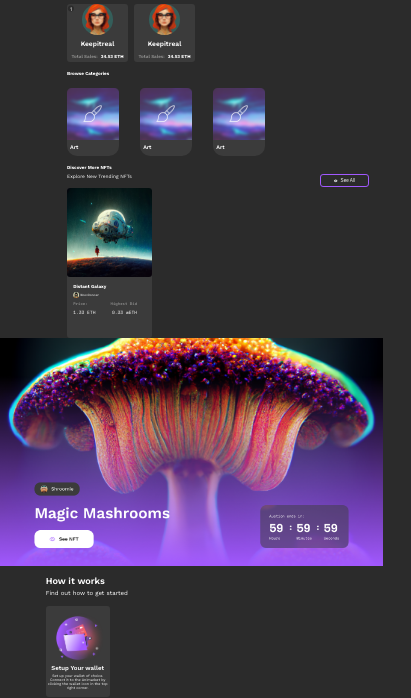
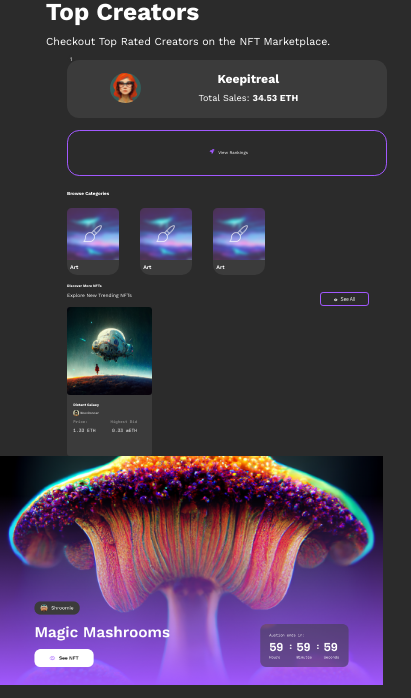
Before and after one commit to islam4ever/NFT-Marketplace, a plain HTML site: page index.html in a window 390 px wide. Shown: the part 724-1422 px from the top of the page, 411 px wide, since content can reach past the window. Drawn offline with nearby package versions, Linux system fonts and the light colour scheme.

Commit message:
added extra resposive screen

```diff
--- a/index.html
+++ b/index.html
@@ -186,34 +186,33 @@
           <h1 class="top_creators">Top Creators</h1>
           <div class="high_texts_con">
             <p class="top_creators_description">Checkout Top Rated Creators on the NFT Marketplace.</p>
-            <div class="high_texts_i_con">
-              <i class="fa-solid fa-rocket"></i>
-              <button class="view_rankings">View Rankings</button>
-            </div>
+
           </div>
           <div class="p_only_in_creator_1">
             <p>1</p>
           </div>
           <div class="creators_flex">
-          <div class="creators_con_1">
-            <img src="./assets/imgs/avatar1.png" alt="avatar1" />
-            <h1>Keepitreal</h1>
-            <div class="creators_con1_trade">
-              <h2>Total Sales:</h2>
-              <h2>34.53 ETH</h2>
-            </div>
+          <div class="creators_flex">
+  <div class="creators_con_1" data-rank="1">
+    <div class="image_of1">
+      <img src="./assets/imgs/avatar1.png" alt="Avatar">
+    </div>
+    <div class="text_of1">
+      <h3>Keepitreal</h3>
+      <p>Total Sales: <strong>34.53 ETH</strong></p>
+    </div>
+  </div>
+  <div class="high_texts_i_con">
+    <i class="fa-solid fa-rocket"></i>
+    <button class="view_rankings">View Rankings</button>
+  </div>
+  <!-- 2, 3, 4, ... shu tarzda davom etadi -->
+</div>
           </div>
-          <div class="creators_con_1">
-            <img src="./assets/imgs/avatar1.png" alt="avatar1" />
-            <h1>Keepitreal</h1>
-            <div class="creators_con1_trade">
-              <h2>Total Sales:</h2>
-              <h2>34.53 ETH</h2>
-            </div>
-          </div>
+
           <div class="creators_con_12">
             <img src="./assets/imgs/avatar1.png" alt="avatar1" />
-            <h1>Keepitreal</h1>
+            <h1 class="creators_name">Keepitreal</h1>
             <div class="creators_con1_trade">
               <h2>Total Sales:</h2>
               <h2>34.53 ETH</h2>
@@ -256,7 +255,7 @@
           <h2>Art</h2>
         </div>
       </div>
-    </section>
+    <!-- </section> -->
     <section>
       <div class="more_nfts">
         <h1 class="discover_more_nfts">Discover More NFTs</h1>
--- a/style.css
+++ b/style.css
@@ -924,7 +924,7 @@ footer {
     display: flex;
     align-items: center;
     justify-content: center;
-    width: 100rem;
+    width: 120rem;
     height: 15rem;
     border-radius: 5rem;
     margin-top: 7rem;
@@ -939,7 +939,7 @@ footer {
     margin-left: 20rem;
   }
  .three_cons{
-  gap: 4rem;
+  gap: 10rem;
   margin-left: 0;
   margin-top: 5rem;
  }
@@ -954,15 +954,16 @@ footer {
   .right_hero img{
     width: 100rem;
     height: 100rem;
-    margin-left: -30rem;
+    margin-left: -17rem;
   }
   .text_first_section h1{
-    font-size: 7rem;
-    margin-left: 0;
+    font-size: 10rem;
+    margin-left: 8rem;
   }
   .text_first_section p{
     font-size: 4rem;
     margin-left: 0;
+    margin-left: 8rem;
   }
   .img_cons:nth-child(2){
     display: none;
@@ -982,7 +983,104 @@ footer {
   height: 31.5rem;
     border-radius: 3rem;
   }
-}
+  .creators_flex{
+    display: flex;
+    flex-direction: column;
+
+  }
+  .creators_con_1:nth-child(2){
+    margin-left: 15rem;
+  }
+  .creators_con_1{
+    width: 105rem;
+    border-radius: 4rem;
+    display: flex;
+    justify-content: space-between;
+  }
+  .image_of1{
+    width: 30%;
+    display: flex;
+    align-items: center;
+    flex: 1;
+    margin-left: -45rem;
+  }
+  .image_of1 img{
+    margin-top: 0 rem;
+
+  }
+  .text_of1{
+    width: 50%;
+    display: flex;
+    flex-direction: column;
+    text-align: center;
+    justify-content: center;
+  }
+  .text_of1 h3{
+    color: #ffffff;
+    font-size: 4rem;
+    margin-top: -20rem;
+    margin-left: 14rem;
+  }
+  .text_of1 p{
+    font-size: 3rem;
+    margin-left: 14rem;
+    margin-top: 2rem;
+  }
+  .creators_img{
+    margin-left: -64rem;
+    margin-top: 4rem;
+  }
+  .creators_con_1{
+    margin-left: 14rem;
+    margin-top: 2rem;
+  }
+
+  .creators_con_1 h1{
+    color: #ffffff;
+    font-size: 4rem;
+    /* margin-top: -20rem; */
+    margin-left: 14rem;
+    margin-top: -20rem;
+    margin: 0;
+  }
+  .creators_con1_trade h2{
+    font-size: 3rem;
+    /* margin-top: -12rem */
+
+  }
+  .creators_con1_trade h2:first-child{
+    margin-left: 16rem;
+    color: #ffffff;
+  }
+
+  .high_texts h1{
+    font-size: 8rem;
+
+    margin: 0;
+    margin-left: 8rem;
+    margin-top: 4rem;
+  }
+  .high_texts_con p{
+    font-size: 3.5rem;
+    margin: 0;
+    margin-left: 8rem;
+    margin-top: 2rem;
+  }
+
+  .high_texts_i_con{
+    width: 105rem;
+    height: 15rem;
+    border-radius: 4rem;
+    margin-left: 15rem;
+    margin-top: 2rem;
+    margin-bottom: 2rem;
+  }
+
+  .browse_categories{
+
+  }
+  }
+
 
 
 .first_img_section11{
```
